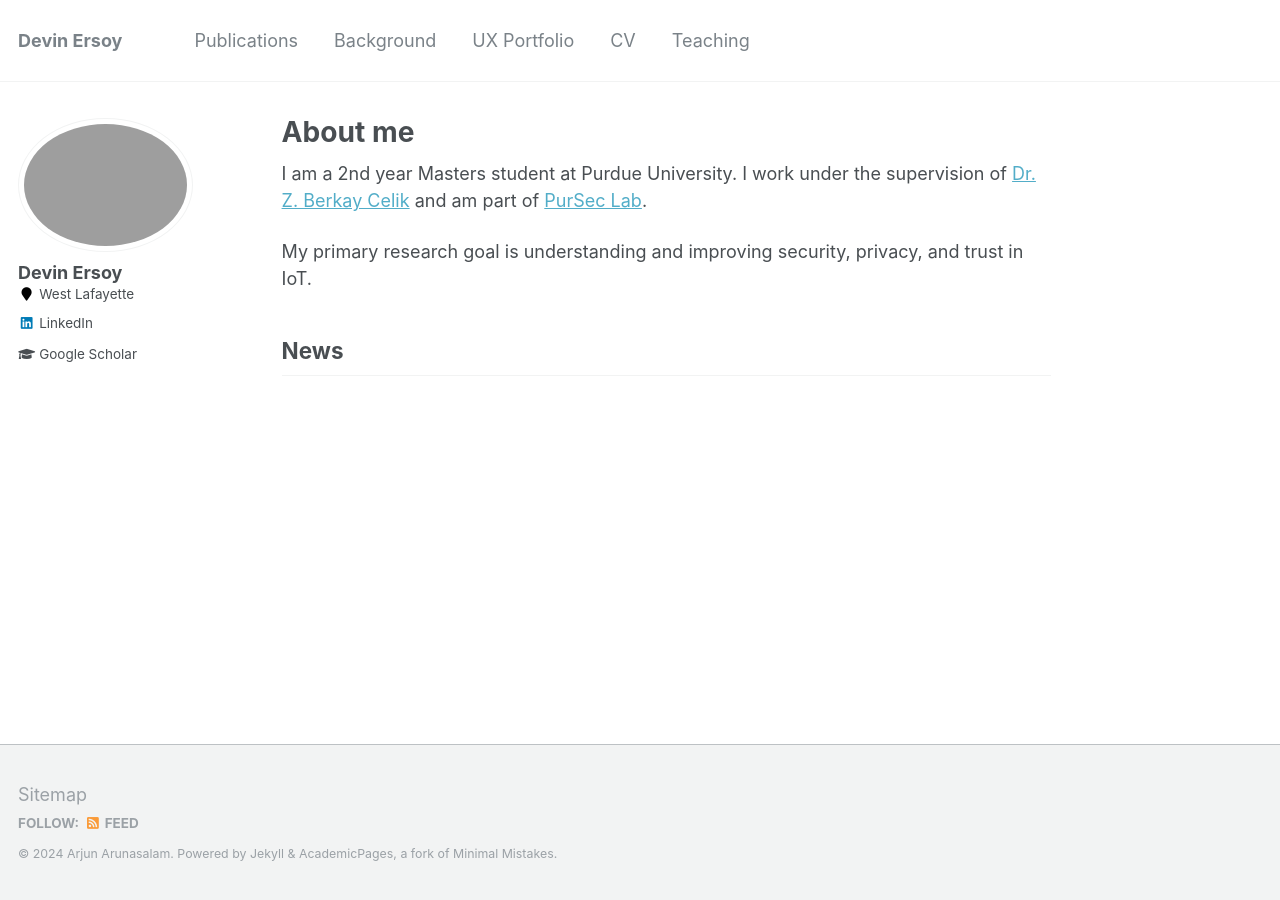
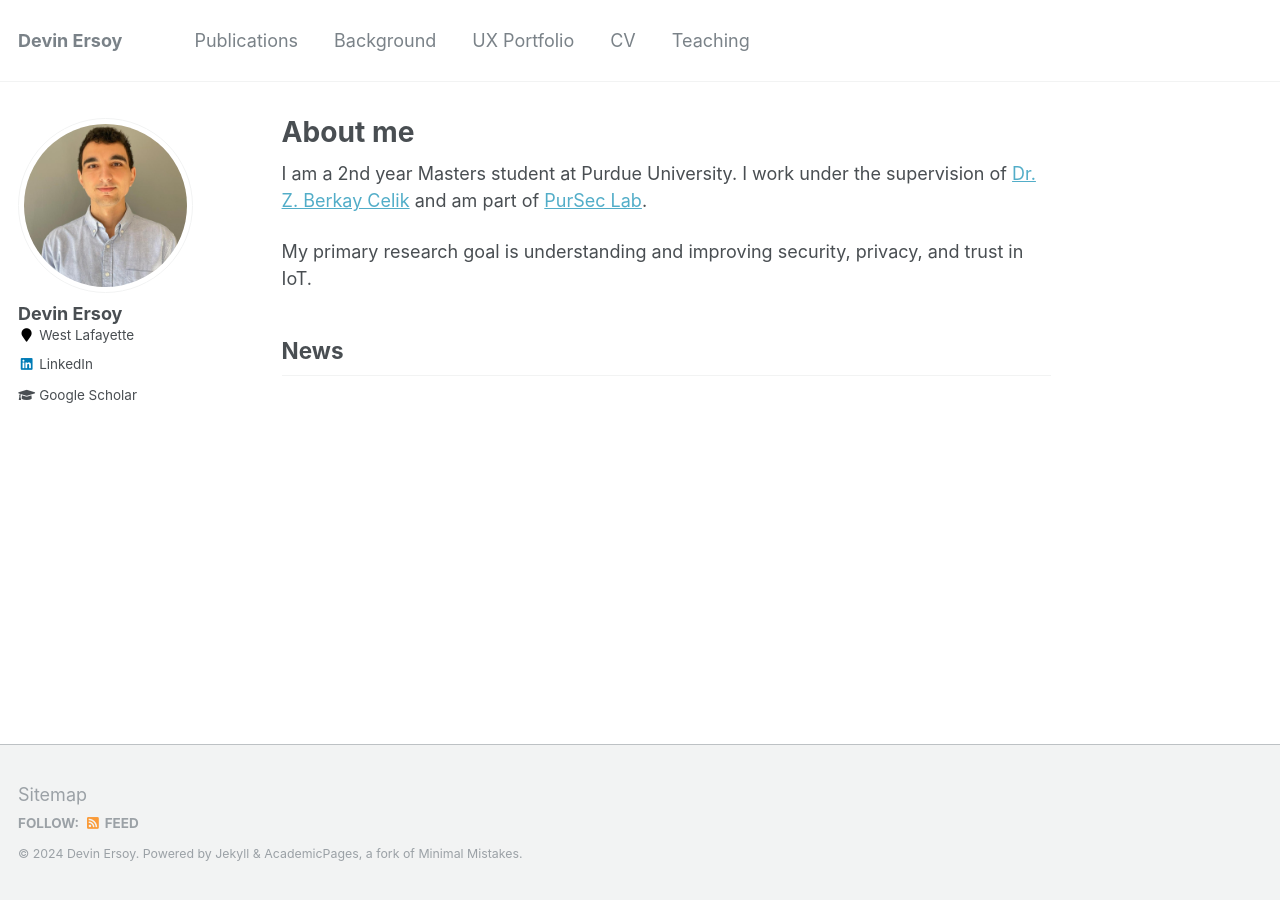
Before and after one commit to devinat1/devinat1.github.io, a Jekyll site: the page built from _pages/about.md, in a window 1280 px wide. Built offline with Jekyll 4.4.1, drawn with Linux system fonts in a browser that asks for light colours.

Commit message:
Update config

```diff
--- a/_config.yml
+++ b/_config.yml
@@ -9,7 +9,7 @@
 locale                   : "en-US"
 title                    : "Devin Ersoy"
 title_separator          : "-"
-name                     : &name "Arjun Arunasalam"
+name                     : &name "Devin Ersoy"
 description              : &description "Security Researcher at Purdue University"
 url                      : https://devinat1.github.io/ # the base hostname & protocol for your site e.g. "https://mmistakes.github.io" # TODO Change this to be your own domain from AWS
 baseurl                  : "" # the subpath of your site, e.g. "/blog"
@@ -81,7 +81,7 @@ analytics:
 # Site Author
 author:
   name             : "Devin Ersoy"
-  avatar           : "central-park-headshot.jpg"
+  avatar           : "headshot.jpg"
   bio              : #"Your biography for the left-hand sidebar"
   location         : "West Lafayette"
   employer         :
```
